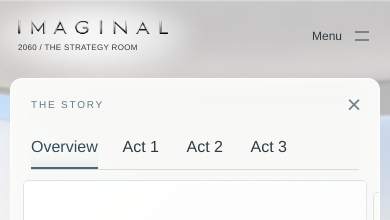
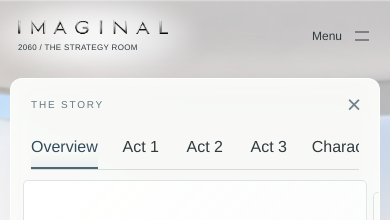
Before and after one commit to Imaginal-the-Movie/imaginal-website, a Next.js app: page /strategy-room in a window 390 px wide. Both pictures are taken after a click on the button "THE STORY". Shown: the top 220 px of the page. Built offline with nearby package versions, Linux system fonts and the light colour scheme.

Commit message:
Fix mobile reading arrows and add Characters story navigation

```diff
--- a/app/strategy-room/chapter-sequence.tsx
+++ b/app/strategy-room/chapter-sequence.tsx
@@ -61,7 +61,10 @@ export function ChapterSequence({ variant, title, titleRef, onClose, chapters, i
     </>}
     header={<>
       <h1 ref={titleRef} tabIndex={-1} id={`${variant}-title`}>{title}</h1>
-      <nav ref={navigation} data-reading-nav className={refined.actNav} aria-label={variant === "story" ? "Story chapters" : "Project chapters"}>{chapters.map((chapter, index) => <button key={chapter.label} type="button" aria-pressed={step === index} aria-current={step === index ? "step" : undefined} aria-controls={contentId} onClick={() => goTo(index)}>{chapter.label}</button>)}</nav>
+      <nav ref={navigation} data-reading-nav className={refined.actNav} aria-label={variant === "story" ? "Story chapters" : "Project chapters"}>
+        {chapters.map((chapter, index) => <button key={chapter.label} type="button" aria-pressed={step === index} aria-current={step === index ? "step" : undefined} aria-controls={contentId} onClick={() => goTo(index)}>{chapter.label}</button>)}
+        {onComplete && completeLabel && <button type="button" onClick={onComplete}>{completeLabel}</button>}
+      </nav>
     </>}
   >
     <div {...swipe} className={refined.storyDeck} data-chapter-deck data-story-deck={variant === "story" || undefined}>
--- a/app/strategy-room/mobile.module.css
+++ b/app/strategy-room/mobile.module.css
@@ -82,7 +82,7 @@
   .compact [data-chapter-deck] > button:first-child { left: 6px; }
   .compact [data-chapter-deck] > button:last-child { right: 6px; }
   .compact [data-chapter-deck] > button > span { display: none; }
-  .compact [data-reading-prev], .compact [data-reading-next] { width: 44px; height: 44px; top: auto; bottom: 7px; translate: none; transform: none; }
+  .compact [data-reading-frame] > :is([data-reading-prev], [data-reading-next]) { width: 44px; height: 44px; top: auto; bottom: 7px; transform: none; }
   .compact[data-view] :is([data-reading-prev], [data-reading-next]) { box-shadow: 0 2px 6px rgba(78,100,114,.1); }
   .compact [data-reading-prev] { left: 16px; }
   .compact [data-reading-next] { right: 16px; }
--- a/app/strategy-room/refinements.module.css
+++ b/app/strategy-room/refinements.module.css
@@ -374,7 +374,7 @@
 .actPeekPrevious > span { right: 12px; }
 .actPeekNext > span { left: 12px; }
 .actPeek:hover, .actPeek:focus-visible { background: #fff !important; color: #304b5c !important; }
-.storyCircleArrow { position: absolute; top: 50%; width: 64px; height: 64px; translate: 0 -50%; display: grid; place-items: center; z-index: 1; border: 1px solid rgba(67,85,97,.45) !important; border-radius: 50%; background: #fff !important; color: #344d5c !important; box-shadow: 0 4px 20px rgba(78,100,114,.12); transition: box-shadow 200ms, scale 200ms; }
+.storyCircleArrow { position: absolute; top: calc(50% - 32px); width: 64px; height: 64px; display: grid; place-items: center; z-index: 1; border: 1px solid rgba(67,85,97,.45) !important; border-radius: 50%; background: #fff !important; color: #344d5c !important; box-shadow: 0 4px 20px rgba(78,100,114,.12); transition: box-shadow 200ms, scale 200ms; }
 .storyCirclePrevious { left: -32px; }
 .storyCircleNext { right: -32px; }
 .storyCircleArrow svg { width: 26px; height: 26px; fill: none; stroke: currentColor; stroke-width: 1.5; stroke-linecap: round; stroke-linejoin: round; }
--- a/app/strategy-room/story-sequence.tsx
+++ b/app/strategy-room/story-sequence.tsx
@@ -7,7 +7,7 @@ import { ChapterSequence } from "./chapter-sequence";
 import refined from "./refinements.module.css";
 
 export function StorySequence({ onClose, onCharacters, titleRef }: { onClose: () => void; onCharacters: () => void; titleRef: Ref<HTMLHeadingElement> }) {
-  return <ChapterSequence variant="story" title={copy.panelTitle} titleRef={titleRef} onClose={onClose} onComplete={onCharacters} completeLabel="characters" chapters={[
+  return <ChapterSequence variant="story" title={copy.panelTitle} titleRef={titleRef} onClose={onClose} onComplete={onCharacters} completeLabel="Characters" chapters={[
     { label: copy.overview.tab, content: <div data-story-overview className={refined.overviewCard}><div><span className={refined.actCardNumber}>{copy.overview.label}</span><p className={refined.storyLogline}>{logline}</p></div></div> },
     ...journey.map((act, index) => ({ label: `Act ${index + 1}`, content: <article data-story-act={act.number} className={refined.storyAct} aria-live="polite"><span className={refined.actCardNumber}>{act.number} / 03</span><h2>{act.title}</h2>{act.paragraphs.map(paragraph => <p key={paragraph}>{paragraph}</p>)}</article> })),
   ]} />;
```
